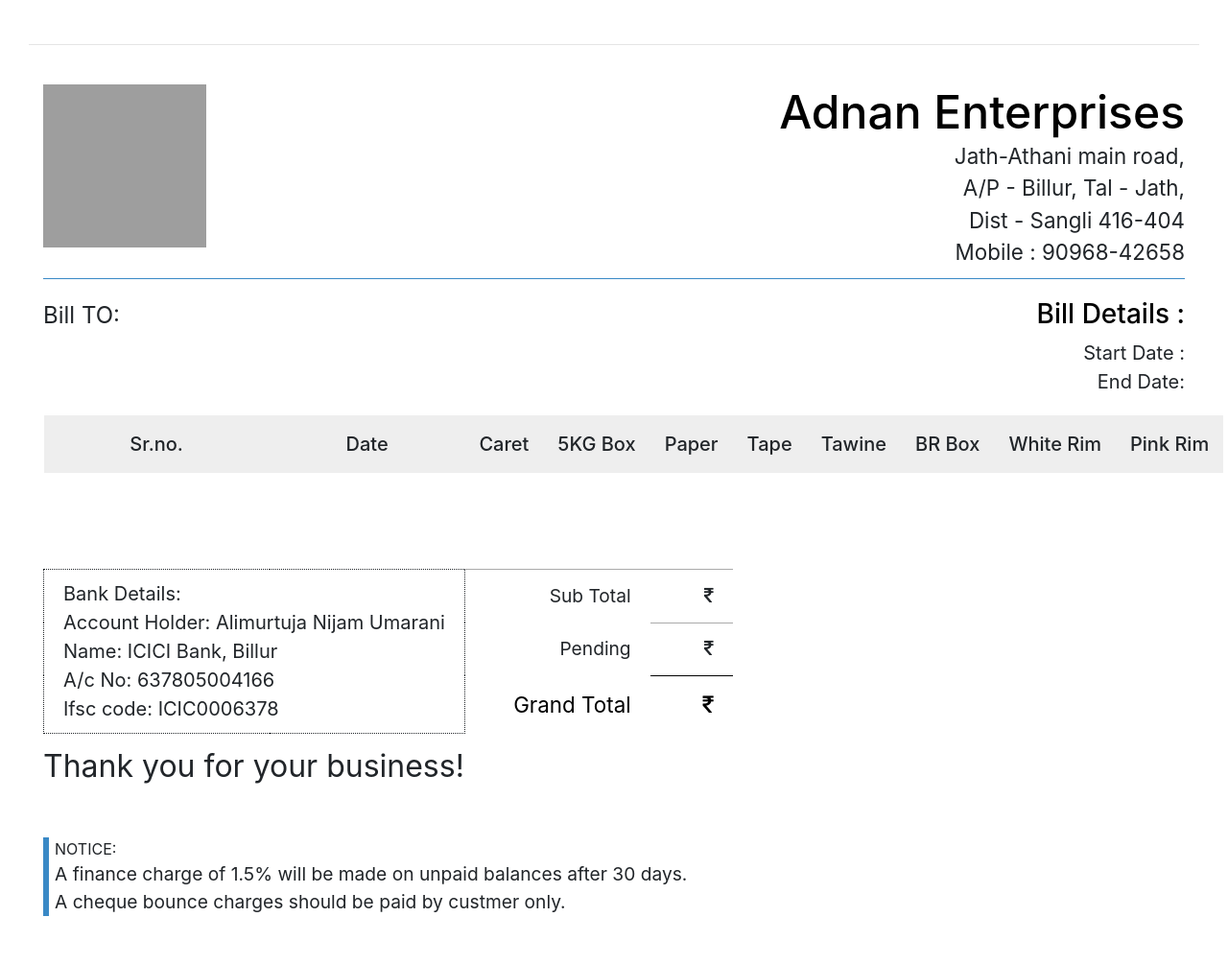
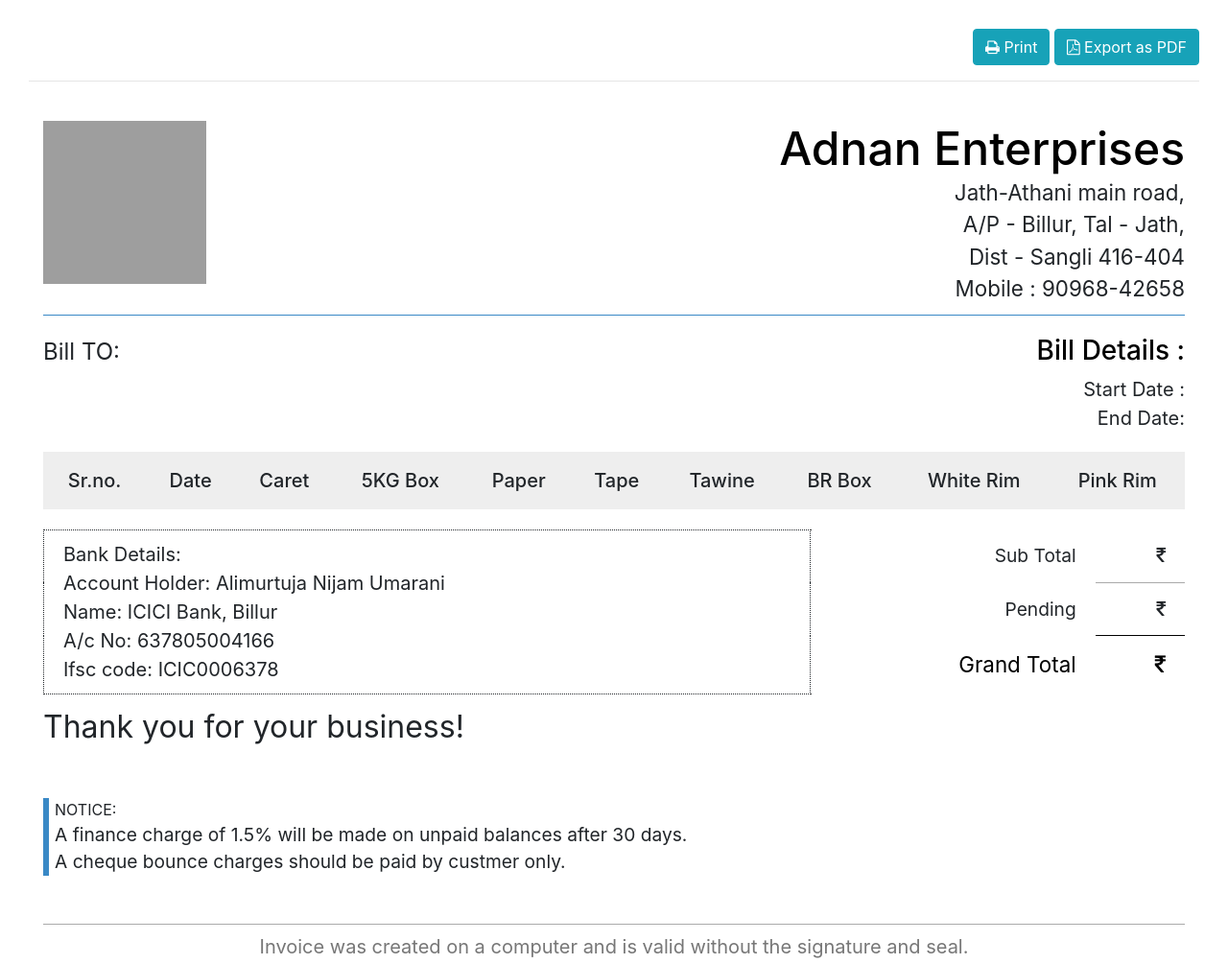
Before and after one commit to SVL-Automations/adnan-enterprises, a PHP site: page /user/pages/salesbill.php in a window 1280 px wide. Shown: the top 1005 px of the page at 96% size. Run offline with PHP 8.4, Linux system fonts and the light colour scheme; lists and menus that the app fills with data are empty; some libraries are stand-ins or nearby versions; grey boxes are pictures that could not be loaded.

Commit message:
Update code for print button and remove unwanted code in table

```diff
--- a/user/pages/customerpaymentprint.php
+++ b/user/pages/customerpaymentprint.php
@@ -292,9 +292,7 @@ if (isset($_POST['customerid'])) {
                             </tr>
                         </thead>
                         <tbody id="salesdetails">
-                            <tr>
 
-                            </tr>
                         </tbody>
                     </table>
                 </main>
--- a/user/pages/purchasebill.php
+++ b/user/pages/purchasebill.php
@@ -245,10 +245,10 @@ if (isset($_POST['vendorid'])) {
     <div id="invoice">
 
         <div class="toolbar hidden-print">
-            <!-- <div class="text-right">
+            <div class="text-right">
                 <button id="printInvoice" class="btn btn-info"><i class="fa fa-print"></i> Print</button>
                 <button class="btn btn-info"><i class="fa fa-file-pdf-o"></i> Export as PDF</button>
-            </div> -->
+            </div>
             <hr>
         </div>
         <div class="invoice overflow-auto">
@@ -308,9 +308,7 @@ if (isset($_POST['vendorid'])) {
                             </tr>
                         </thead>
                         <tbody id="salesdetails">
-                            <tr>
 
-                            </tr>
                         </tbody>
                         <tfoot>
                             <tr>
--- a/user/pages/salesbill.php
+++ b/user/pages/salesbill.php
@@ -245,10 +245,10 @@ if (isset($_POST['customerid'])) {
     <div id="invoice">
 
         <div class="toolbar hidden-print">
-            <!-- <div class="text-right">
+            <div class="text-right">
                 <button id="printInvoice" class="btn btn-info"><i class="fa fa-print"></i> Print</button>
                 <button class="btn btn-info"><i class="fa fa-file-pdf-o"></i> Export as PDF</button>
-            </div> -->
+            </div>
             <hr>
         </div>
         <div class="invoice overflow-auto">
@@ -308,16 +308,11 @@ if (isset($_POST['customerid'])) {
                             </tr>
                         </thead>
                         <tbody id="salesdetails">
-                            <tr>
 
-                            </tr>
                         </tbody>
+                    </table>
+                    <table border="0" cellspacing="0" cellpadding="0">
                         <tfoot>
-                            <tr>
-                                <td colspan="2" style="padding-top:90px  !important; "></td>
-                                <td colspan="2"></td>
-                                <td></td>
-                            </tr>
                             <tr>
                                 <td colspan="2" rowspan="4" style="text-align: left !important; font-size:20px; border-style: dotted; border-width: 0.8px;">
                                     <div>Bank Details:</div>
```
